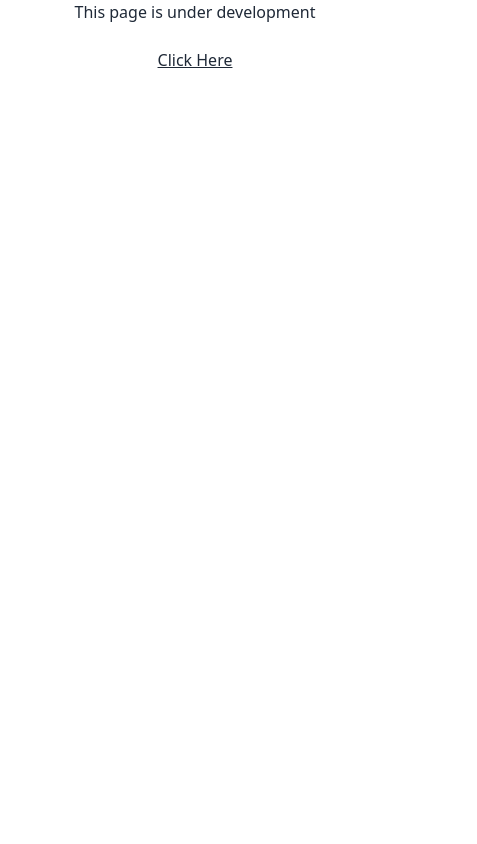
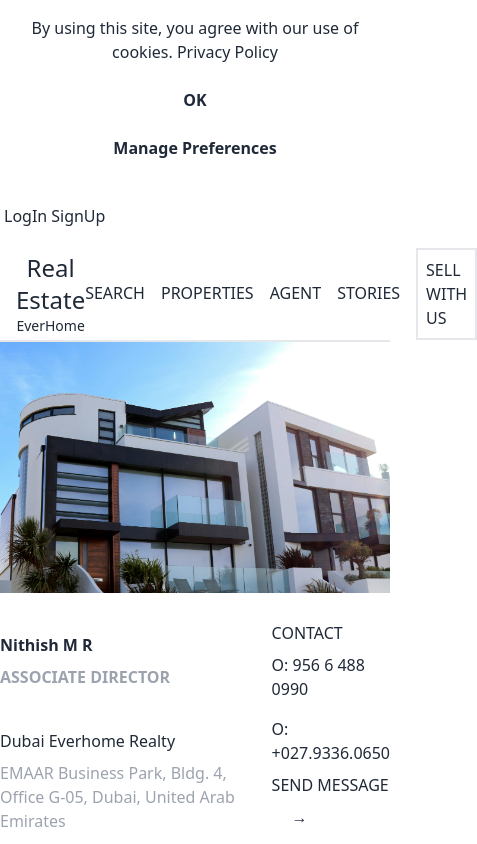
Before and after one commit to NithishMR/EverHome, a React (Vite) app: page /Agents in a window 390 px wide. Shown: the top 844 px of the page, 477 px wide, since content can reach past the window. Built offline with nearby package versions, Linux system fonts and the light colour scheme; the HTML template or start-up script is replaced by a standard one.

Commit message:
Added the agents file and updated the Agents.jsx component

```diff
--- a/public/Agents.json
+++ b/public/Agents.json
@@ -1,10 +1,10 @@
 [
   {
-    "name": "Francesca A M",
+    "name": "Nithish M R",
     "title": "ASSOCIATE DIRECTOR",
     "contacts": {
-      "contact1": "O: 971 4 455 0890",
-      "contact2": "O: +971.4455.0800"
+      "contact1": "O: 956 6 488 0990",
+      "contact2": "O: +027.9336.0650"
     },
     "branch": "Dubai Everhome Realty",
     "address": "EMAAR Business Park, Bldg. 4, Office G-05, Dubai, United Arab Emirates"
--- a/src/App.jsx
+++ b/src/App.jsx
@@ -6,6 +6,8 @@ import FullNavigation from "./Components/FullNavigation";
 import Sell from "./Components/Sell";
 import ContactPage from "./Components/ContactPage";
 import Agent from "./Components/Agent";
+import Auction from "./Components/Auction";
+import Agents from "./Components/Agents";
 function App() {
   return (
     <>
@@ -14,9 +16,11 @@ function App() {
           <Route exact path="/" element={<FirstPageBundle />} />
           <Route path="/Demo" element={<Demo />} />
           <Route path="/Sell" element={<Sell />} />
+          <Route path="/Agents" element={<Agents />} />
         </Route>
         <Route path="/ContactPage" element={<ContactPage />} />
         <Route path="/Agent" element={<Agent />} />
+
         <Route path="*" element={<Agent />} />
       </Routes>
     </>
--- /dev/null
+++ b/src/Components/Agents.jsx
@@ -0,0 +1,51 @@
+import React from "react";
+import agentData from "../../public/Agents.json";
+import imageSrc from "/src/assets/Image13.jpg";
+
+function Agents() {
+  return (
+    <div className="">
+      <div className="">
+        <img src={imageSrc} alt="background Image" className="" />
+      </div>
+      <div className="w-[94%] m-auto">
+        {agentData.map((agent, index) => (
+          <div
+            key={index}
+            className="flex flex-row items-center justify-between py-4 custom-border5"
+          >
+            <div className="flex flex-col ">
+              <div className="py-4">
+                <div className="font-bold text-[20px] TimesNewRoman py-2">
+                  {agent.name}
+                </div>
+                <div className="font-semibold text-[18px] text-gray-400">
+                  {agent.title}
+                </div>
+              </div>
+              <div className="py-4 custom-border">
+                <div className="TimesNewRoman py-2">{agent.branch}</div>
+                <div className="text-gray-400">{agent.address}</div>
+              </div>
+            </div>
+            <div className="">
+              <div className="flex flex-col">
+                <div className="TimesNewRoman">CONTACT</div>
+                <div className="py-2">{agent.contacts.contact1}</div>
+                <div className="py-2">{agent.contacts.contact2}</div>
+              </div>
+              <div className="pt-8 m-auto">
+                <div className="cursor-pointer inline-block">SEND MESSAGE </div>
+                <button type="button" className="font-[40px] ml-3 p-2">
+                  <span>&#x2192;</span>
+                </button>
+              </div>
+            </div>
+          </div>
+        ))}
+      </div>
+    </div>
+  );
+}
+
+export default Agents;
--- a/src/Components/Find.jsx
+++ b/src/Components/Find.jsx
@@ -15,7 +15,7 @@ function Find() {
           <div className="flex flex-col justify-center gap-6">
             <div className="flex justify-center md:justify-start gap-8">
               <Link
-                to={"*"}
+                to={"/*"}
                 className="text-sm md:text-lg lg:text-xl border-b-2 border-[#D4AF37] hover:border-b-4 pb-2"
               >
                 BUY
@@ -33,7 +33,7 @@ function Find() {
                 SELL
               </Link>
               <Link
-                to={"/Agent"}
+                to={"/Agents"}
                 className="text-sm md:text-lg lg:text-xl border-b-2 border-[#D4AF37] hover:border-b-4 "
               >
                 AGENTS
--- a/src/Components/Navigation.jsx
+++ b/src/Components/Navigation.jsx
@@ -26,7 +26,7 @@ function Navigation() {
                 PROPERTIES
               </div>
             </Link>
-            <Link to="/agent" aria-label="Agent">
+            <Link to="/Agents" aria-label="Agent">
               <div className="cursor-pointer border-b-2 border-transparent hover:border-b-4 hover:border-[#D4AF37] pb-2 transition duration-300">
                 AGENT
               </div>
--- a/src/Components/SearchBox.jsx
+++ b/src/Components/SearchBox.jsx
@@ -2,7 +2,7 @@ function SearchBox() {
   return (
     <>
       {/*<!-- Component: Plain basic base sized search input  --> */}
-      <div className="relative my-6 w-[600px]">
+      <div className="relative my-6 ">
         <input
           id="id-s01"
           type="search"
--- a/src/Components/SellSection/Marketing.jsx
+++ b/src/Components/SellSection/Marketing.jsx
@@ -3,7 +3,7 @@ function Marketing() {
   return (
     <div id="marketing" className="grid grid-rows-2">
       <div className="grid grid-cols-1 md:grid-cols-2 items-center justify-around">
-        <div className="py-10 md:py-20 ml-0 md:ml-8">
+        <div className="py-5 md:py-7 ml-0 md:ml-8">
           <img
             src="../src/assets/Image6.webp"
             alt="Image6"
@@ -26,7 +26,7 @@ function Marketing() {
       </div>
       <div className="grid grid-cols-1 md:grid-cols-2 items-center justify-around">
         <div className="text-start px-5">
-          <p className="text-[30px] md:text-[50px] pt-10 md:pt-20 py-10">
+          <p className="text-[30px] md:text-[50px] pt-5 md:pt-10 py-10">
             What you can get only with us:
           </p>
           <p className="text-justify text-lg text-gray-400">
--- a/src/index.css
+++ b/src/index.css
@@ -9,6 +9,9 @@
   }
   .custom-border4 {
     border-bottom: 1px solid #d4af37;
+  }
+  .custom-border5 {
+    border-bottom: 1px solid gray;
   }
   .headings {
     font-family: "Times New Roman", Times, serif;
```
Also changed, not shown: src/assets/Image13.jpg (added).
